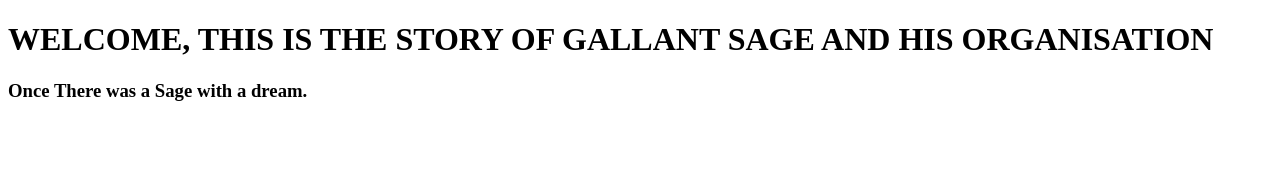
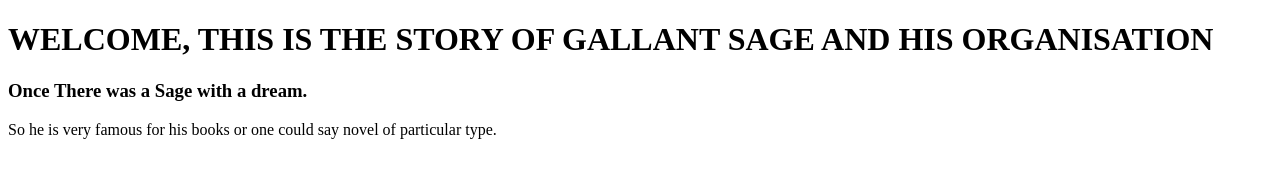
Before and after one commit to xii-vi/Rohit-Abhishek, a plain HTML site: page index.html in a window 1280 px wide. Drawn offline with Linux system fonts and the light colour scheme.

Commit message:
update : add details

```diff
--- a/index.html
+++ b/index.html
@@ -9,5 +9,6 @@
 <body>
     <H1>WELCOME, THIS IS THE STORY OF GALLANT SAGE AND HIS ORGANISATION</H1>
     <h3> Once There was a Sage with a dream.</h3>
+    So he is very famous for his books or one could say novel of particular type.
 </body>
 </html>
```
